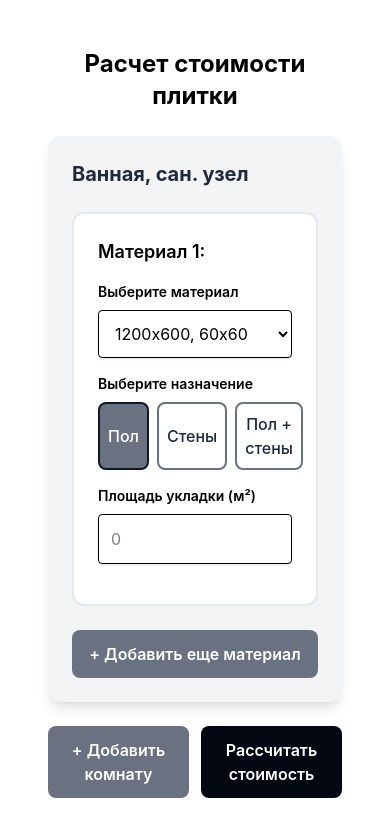
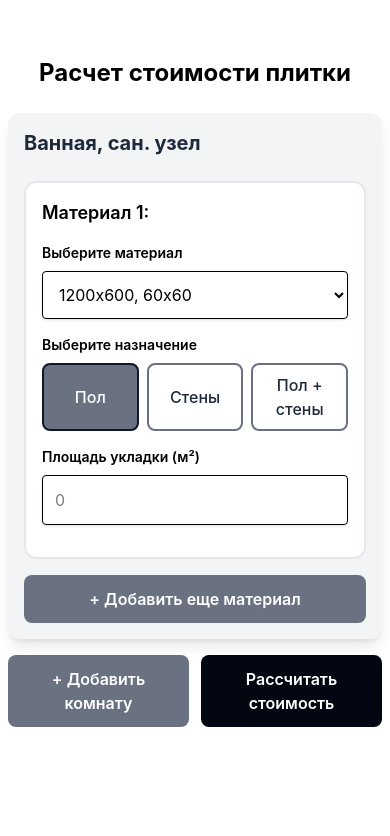
Before and after one commit to MikhailJet/TilePrice, a React (Vite) app: page / in a window 390 px wide. Both pictures are taken after a click on the button "Ванная, сан. узел". Shown: the top 836 px of the page. Built offline with nearby package versions, Linux system fonts and the light colour scheme.

Commit message:
Fix: mobile padding

```diff
--- a/src/App.jsx
+++ b/src/App.jsx
@@ -237,8 +237,8 @@ export default function TileQuiz() {
   };
 
   return (
-    <div className="min-h-screen flex items-center justify-center p-4 font-sans">
-      <div className="max-w-2xl w-full bg-white p-8">
+    <div className="min-h-screen flex items-center justify-center p-1 sm:p-4 font-sans">
+      <div className="max-w-2xl w-full bg-white p-1 sm:p-6 md:p-8">
 
         {/* ШАГ 1: Выбор первой комнаты */}
         {step === 'selectFirstRoom' && (
@@ -266,9 +266,9 @@ export default function TileQuiz() {
             <h2 className="text-2xl font-bold mb-6 text-center">Расчет стоимости плитки</h2>
 
             {/* Все комнаты для редактирования */}
-            <div className="space-y-6 mb-6 ">
+            <div className="space-y-3 sm:space-y-4 md:space-y-6 mb-4 sm:mb-5 md:mb-6 ">
               {rooms.map((room) => (
-                <div key={room.id} className="shadow-lg border-gray-200 rounded-xl p-6 bg-gray-100 relative">
+                <div key={room.id} className="shadow-lg border-gray-200 rounded-xl p-4 sm:p-5 md:p-6 bg-gray-100 relative">
                   {/* Кнопка удаления комнаты */}
                   {rooms.length > 1 && (
                     <button
@@ -282,9 +282,9 @@ export default function TileQuiz() {
                   <h3 className="text-xl font-bold mb-6 text-gray-800 pr-8">{ROOM_TYPES[room.roomType].label}</h3>
 
                   {/* Материалы комнаты */}
-                  <div className="space-y-6 mb-6">
+                  <div className="space-y-3 sm:space-y-4 md:space-y-6 mb-4 sm:mb-5 md:mb-6">
                     {room.materials.map((material, index) => (
-                      <div key={material.id} className="relative border-2 border-gray-200 rounded-xl p-6 bg-white" style={{ animation: 'fadeIn 0.4s ease-in' }}>
+                      <div key={material.id} className="relative border-2 border-gray-200 rounded-xl p-4 sm:p-5 md:p-6 bg-white" style={{ animation: 'fadeIn 0.4s ease-in' }}>
                         {/* Кнопка удаления */}
                         {room.materials.length > 1 && (
                           <button
@@ -415,9 +415,9 @@ export default function TileQuiz() {
 
             {/* Селектор для добавления новой комнаты */}
             { (
-              <div className={`border-2 border-gray-400 rounded-xl p-6 bg-gray-50 transition-all duration-500 ease-in overflow-hidden ${
+              <div className={`border-2 border-gray-400 rounded-xl p-4 sm:p-5 md:p-6 bg-gray-50 transition-all duration-500 ease-in overflow-hidden ${
                     showAddRoomSelector
-                    ? 'mb-6 max-h-96 opacity-100'
+                    ? 'mb-4 sm:mb-5 md:mb-6 max-h-96 opacity-100'
                     : 'max-h-0 opacity-0'
                     }`}>
                 <h3 className="text-lg font-semibold mb-4">Выберите тип комнаты:</h3>
@@ -448,11 +448,11 @@ export default function TileQuiz() {
           const { total, allRooms } = calculateTotal();
           return (
             <div>
-              <h2 className="text-2xl font-bold mb-6 text-center">Итоговый расчет</h2>
+              <h2 className="text-2xl font-bold mb-4 sm:mb-5 md:mb-6 text-center">Итоговый расчет</h2>
 
-              <div className="space-y-6 mb-6">
+              <div className="space-y-3 sm:space-y-4 md:space-y-6 mb-4 sm:mb-5 md:mb-6">
                 {allRooms.map((roomData, idx) => (
-                  <div key={idx} className="bg-gray-50 p-4 rounded-xl border border-gray-200">
+                  <div key={idx} className="bg-gray-50 p-3 sm:p-4 md:p-5 rounded-xl border border-gray-200">
                     <h3 className="font-bold text-lg mb-3">{roomData.roomType}</h3>
                     <div className="space-y-2">
                       {roomData.materials.map((item, matIdx) => (
@@ -476,7 +476,7 @@ export default function TileQuiz() {
                 ))}
               </div>
 
-              <div className="bg-gray-100 p-4 rounded-xl border-2 border-gray-200 mb-6">
+              <div className="bg-gray-100 p-3 sm:p-4 md:p-5 rounded-xl border-2 border-gray-200 mb-4 sm:mb-5 md:mb-6">
                 <p className="text-2xl font-bold text-center">Общая стоимость: <span className="text-gray-950">{total}₾</span></p>
               </div>
 
```
